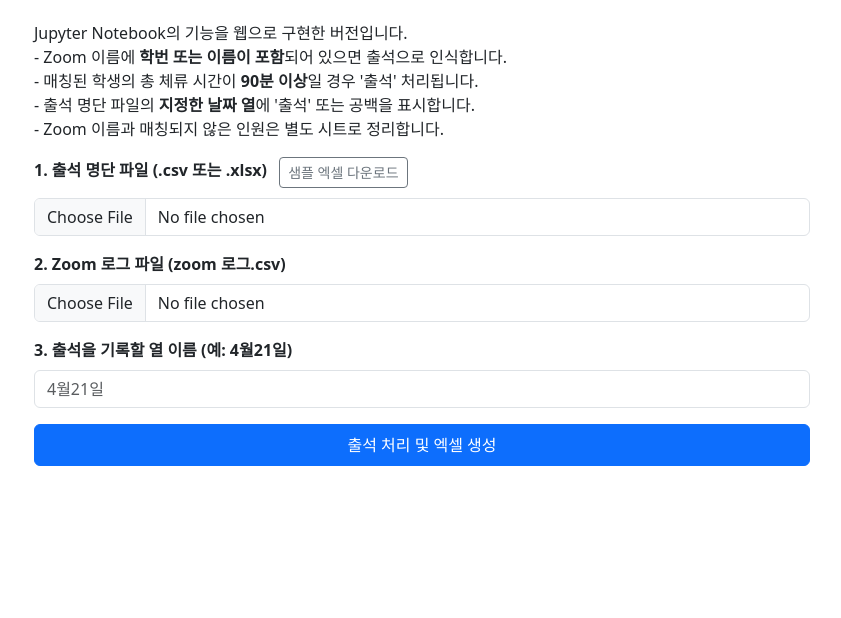
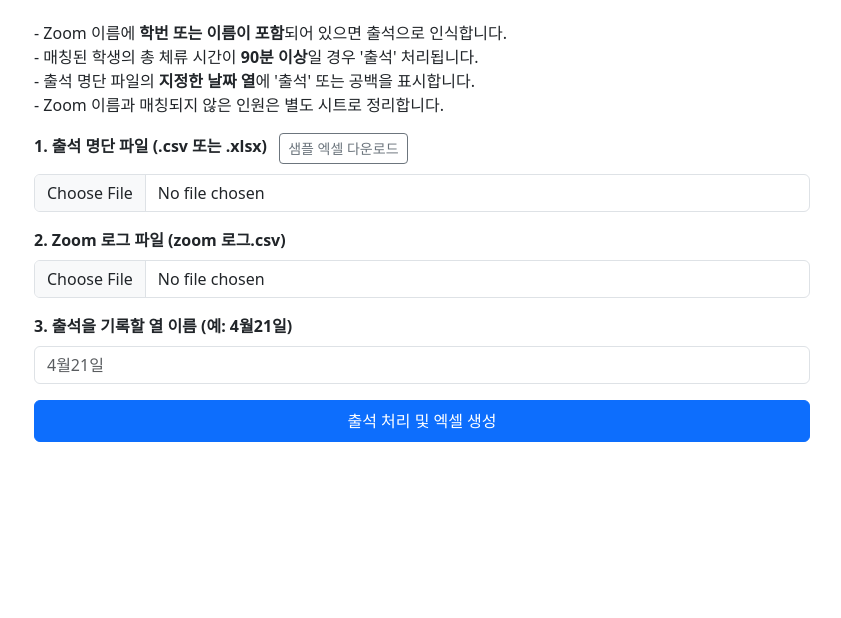
Before and after one commit to IanWChoi/MBS_Attendance, a plain HTML site: page index.html in a window 1280 px wide. Shown: the part 94-712 px from the top of the page, without its empty margins (218-1059 px from the left). Drawn offline with nearby package versions, Linux system fonts and the light colour scheme.

Commit message:
쓸데없는말 지움

```diff
--- a/index.html
+++ b/index.html
@@ -26,7 +26,6 @@
             <h1 class="h3">Zoom 출석 체크 자동화</h1>
         </header>
         <p>
-            Jupyter Notebook의 기능을 웹으로 구현한 버전입니다.<br>
             - Zoom 이름에 <strong>학번 또는 이름이 포함</strong>되어 있으면 출석으로 인식합니다.<br>
             - 매칭된 학생의 총 체류 시간이 <strong>90분 이상</strong>일 경우 '출석' 처리됩니다.<br>
             - 출석 명단 파일의 <strong>지정한 날짜 열</strong>에 '출석' 또는 공백을 표시합니다.<br>
```
